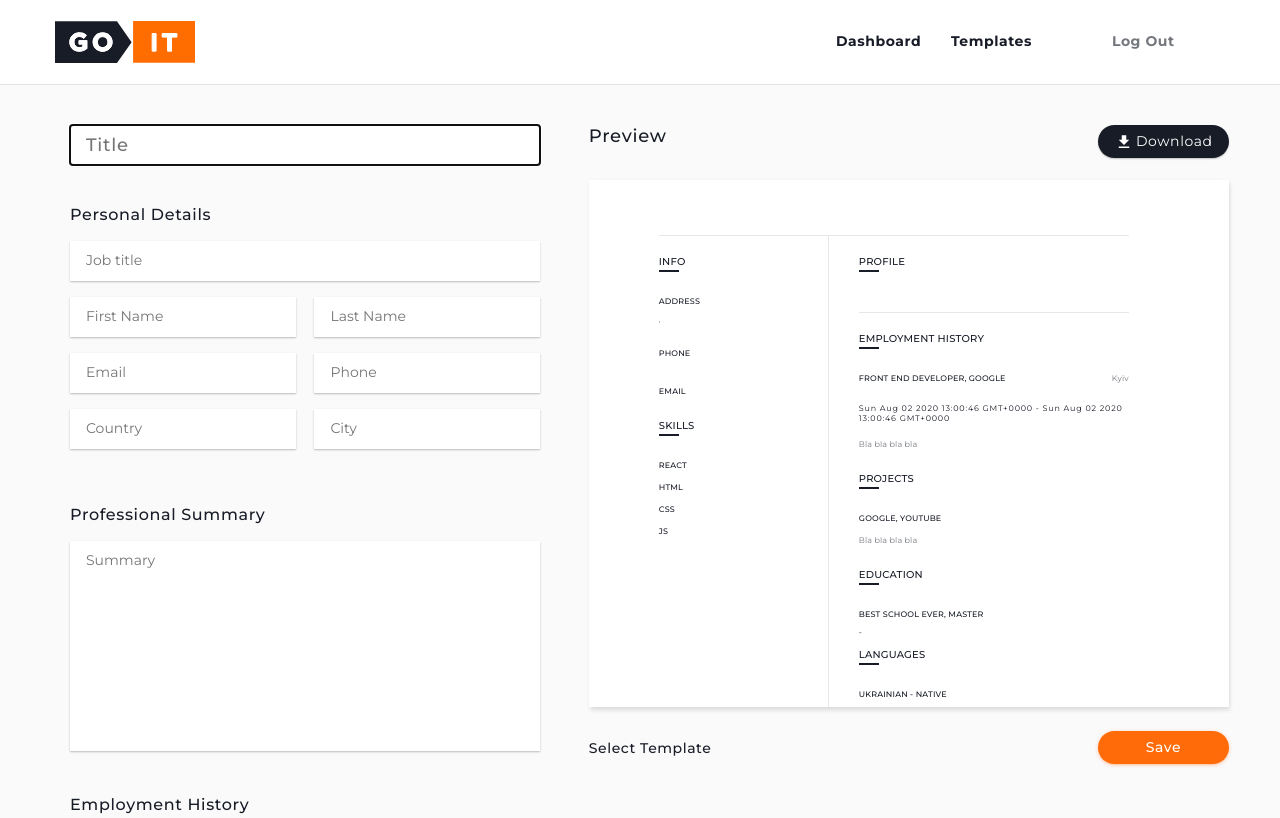
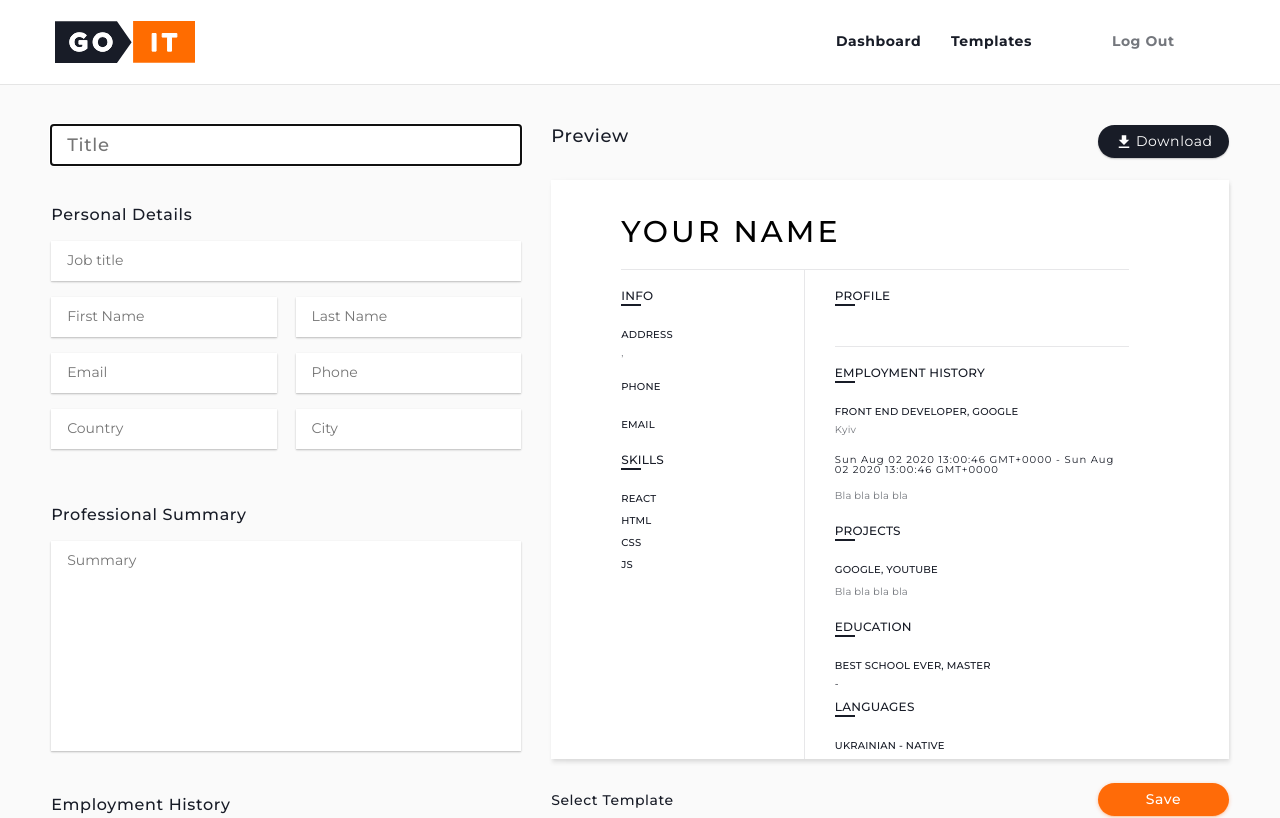
Before and after one commit to VovaMelnyk/Builder, a React (Create React App) app: page /editor in a window 1280 px wide. Shown: the top 818 px of the page. Built offline with nearby package versions, Linux system fonts and the light colour scheme.

Commit message:
fonts +2, citydownsfifted, default name added

```diff
--- a/src/Components/Preview/PreviewT1/PreviewT1.js
+++ b/src/Components/Preview/PreviewT1/PreviewT1.js
@@ -15,9 +15,11 @@ const PreviewT1 = () => {
   return (
     <div className={styles.preview}>
       <div className={styles.topPart}>
-        <h2
-          className={styles.name}
-        >{`${basicInfo.firstName} ${basicInfo.lastName}`}</h2>
+        <h2 className={styles.name}>
+          {basicInfo.firstName.length || basicInfo.lastName.length
+            ? `${basicInfo.firstName} ${basicInfo.lastName}`
+            : "your name"}
+        </h2>
         <p className={styles.titleJob}>{basicInfo.jobTitle}</p>
       </div>
       <div className={styles.main}>
@@ -67,12 +69,11 @@ const PreviewT1 = () => {
             <ul>
               {employmentHistory.map((job) => (
                 <li key={`${job.employer}-${job.jobTitle}`}>
-                  <div className={styles.titleAndCity}>
                   <h4 className={styles.listItemTitle}>
                     {`${job.jobTitle}, ${job.employer}`}
                   </h4>
                   <p className={styles.listItemContent}>{job.city}</p>
-                  </div>
+
                   <p className={styles.jobPeriod}>
                     {`${job.start} - ${job.end}`}
                   </p>
@@ -99,11 +100,9 @@ const PreviewT1 = () => {
             <ul>
               {educations.map((edu) => (
                 <li key={edu.school}>
-                  <div className={styles.titleAndCity}>
                   <h4 className={styles.listItemTitle}>
                     {`${edu.school}, ${edu.degree}`}
                   </h4>
-                  </div>
                   <p
                     className={styles.jobPeriod}
                   >{`${edu.start} - ${edu.end}`}</p>
--- a/src/Components/Preview/PreviewT1/PreviewT1.module.css
+++ b/src/Components/Preview/PreviewT1/PreviewT1.module.css
@@ -18,7 +18,7 @@ ul {
   font-family: "Montserrat", sans-serif;
   font-style: normal;
   font-weight: 500;
-  font-size: 28px;
+  font-size: 30px;
   line-height: 34px;
   letter-spacing: 0.04em;
   text-transform: uppercase;
@@ -30,7 +30,7 @@ ul {
   font-family: "Montserrat", sans-serif;
   font-style: normal;
   font-weight: normal;
-  font-size: 8px;
+  font-size: 10px;
   line-height: 10px;
   text-transform: uppercase;
   color: rgba(24, 28, 39, 0.6);
@@ -54,7 +54,7 @@ ul {
   font-family: "Montserrat", sans-serif;
   font-style: normal;
   font-weight: 500;
-  font-size: 10px;
+  font-size: 12px;
   line-height: 12px;
   letter-spacing: 0.02em;
   text-transform: uppercase;
@@ -75,7 +75,7 @@ ul {
   font-family: "Montserrat", sans-serif;
   font-style: normal;
   font-weight: 500;
-  font-size: 8px;
+  font-size: 10px;
   line-height: 18px;
   letter-spacing: 0.02em;
   text-transform: uppercase;
@@ -91,7 +91,7 @@ ul {
   font-family: "Montserrat", sans-serif;
   font-style: normal;
   font-weight: normal;
-  font-size: 8px;
+  font-size: 10px;
   line-height: 10px;
   letter-spacing: 0.02em;
   color: rgba(24, 28, 39, 0.6);
@@ -111,18 +111,11 @@ ul {
   margin-bottom: 20px;
 }
 
-.titleAndCity {
-  display: flex;
-  flex-direction: row;
-  align-items: baseline;
-  justify-content: space-between;
-}
-
 .cvInfoData {
   font-family: "Montserrat", sans-serif;
   font-style: normal;
   font-weight: normal;
-  font-size: 8px;
+  font-size: 10px;
   line-height: 18px;
   letter-spacing: 0.02em;
   color: rgba(24, 28, 39, 0.6);
@@ -133,7 +126,7 @@ ul {
   font-family: "Montserrat", sans-serif;
   font-style: normal;
   font-weight: normal;
-  font-size: 8px;
+  font-size: 10px;
   line-height: 10px;
   display: flex;
   align-items: center;
```
Lines whose indentation alone changed are shown as unchanged.
